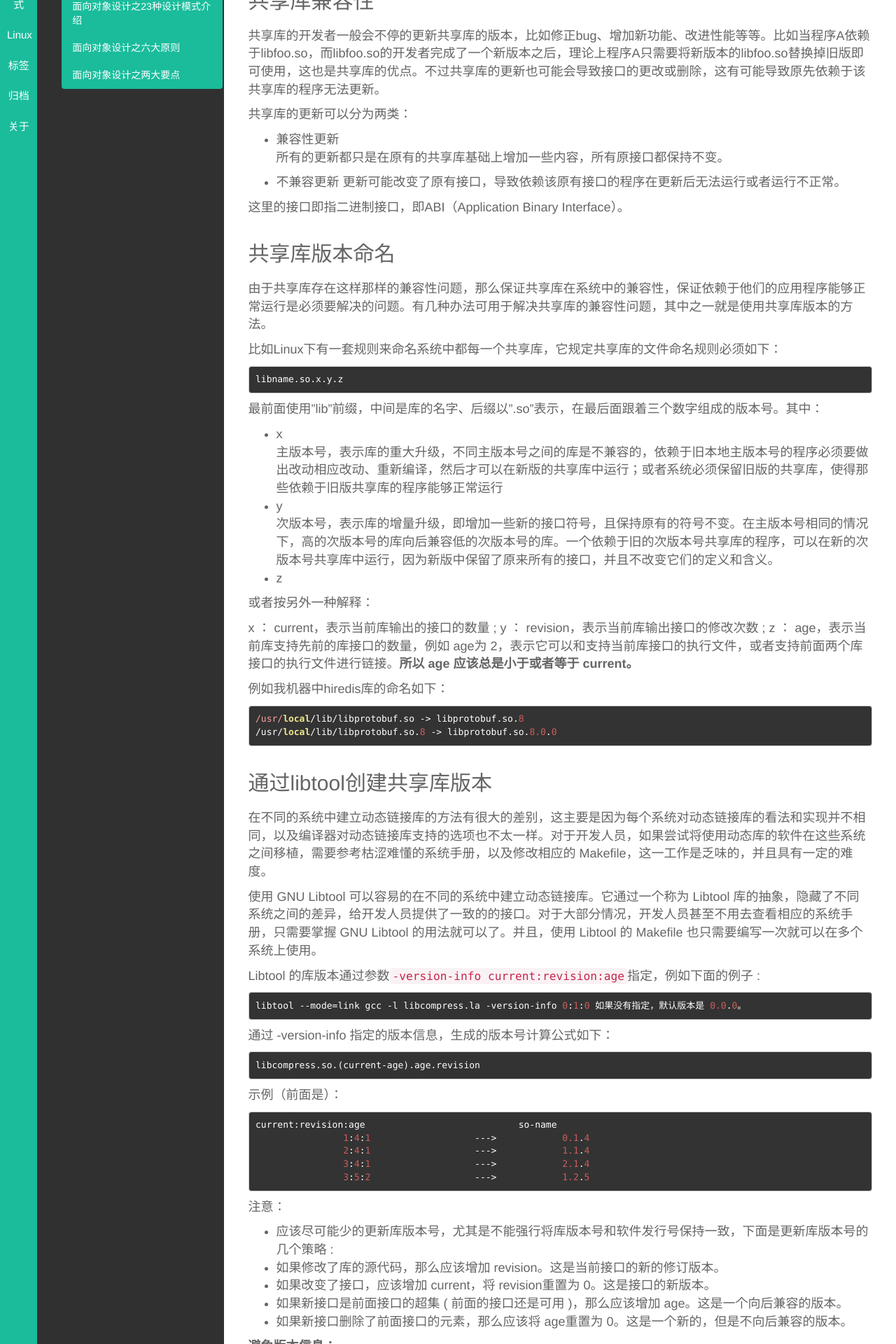
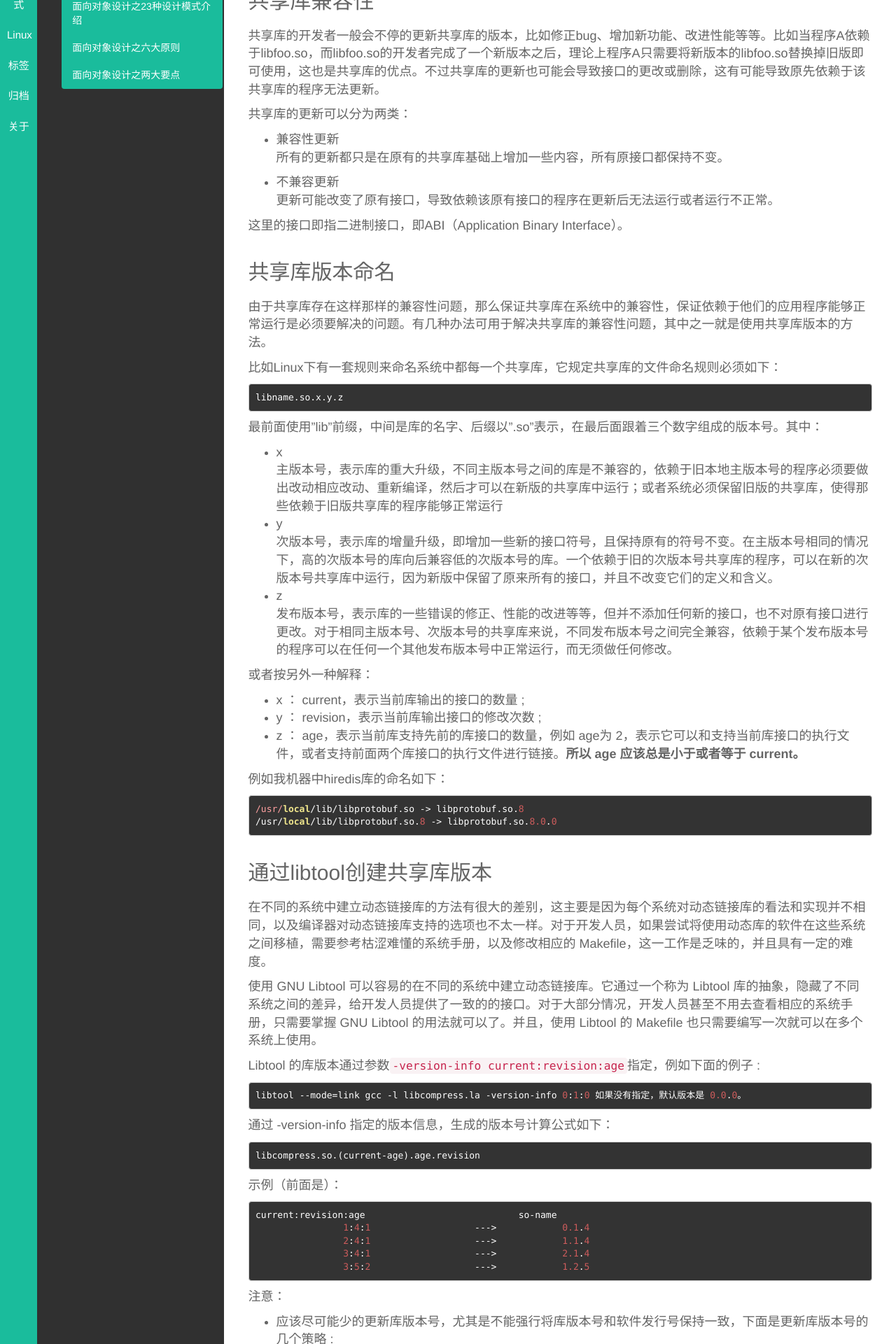
Before and after one commit to lizhenghn123/lizhenghn123.github.io, a Jekyll site: the page built from _posts/Linux/2016-09-28-shared-library-soname.md, in a window 1280 px wide. Shown: the part 345-2265 px from the top of the page at 70% size. Built offline with Jekyll 4.4.1, drawn with Linux system fonts in a browser that asks for light colours; Markdown is read by kramdown in place of the engine named in the settings; comment, search, counter and statistics services are not loaded.

Commit message:
。。。

```diff
--- a/_posts/Linux/2016-09-28-shared-library-soname.md
+++ b/_posts/Linux/2016-09-28-shared-library-soname.md
@@ -47,12 +47,13 @@ description: linux下动态库版本(so-name)的组织
 - y
 次版本号，表示库的增量升级，即增加一些新的接口符号，且保持原有的符号不变。在主版本号相同的情况下，高的次版本号的库向后兼容低的次版本号的库。一个依赖于旧的次版本号共享库的程序，可以在新的次版本号共享库中运行，因为新版中保留了原来所有的接口，并且不改变它们的定义和含义。
 - z
+发布版本号，表示库的一些错误的修正、性能的改进等等，但并不添加任何新的接口，也不对原有接口进行更改。对于相同主版本号、次版本号的共享库来说，不同发布版本号之间完全兼容，依赖于某个发布版本号的程序可以在任何一个其他发布版本号中正常运行，而无须做任何修改。
 
 或者按另外一种解释：
 
-x ： current，表示当前库输出的接口的数量 ;
-y ： revision，表示当前库输出接口的修改次数 ;
-z ： age，表示当前库支持先前的库接口的数量，例如 age为 2，表示它可以和支持当前库接口的执行文件，或者支持前面两个库接口的执行文件进行链接。**所以 age 应该总是小于或者等于 current。**
+- x ： current，表示当前库输出的接口的数量 ;
+- y ： revision，表示当前库输出接口的修改次数 ;
+- z ： age，表示当前库支持先前的库接口的数量，例如 age为 2，表示它可以和支持当前库接口的执行文件，或者支持前面两个库接口的执行文件进行链接。**所以 age 应该总是小于或者等于 current。**
 
 例如我机器中hiredis库的命名如下：
 
```
Also changed, not shown: _posts/Linux/2016-04-14-supervisor-usage.md (+1 -1 lines), _posts/生活/2016-01-09-Plan-And-Hope.md (+1 -1 lines).
